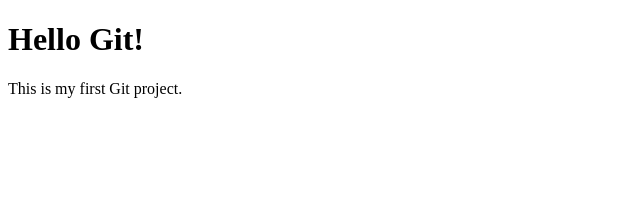
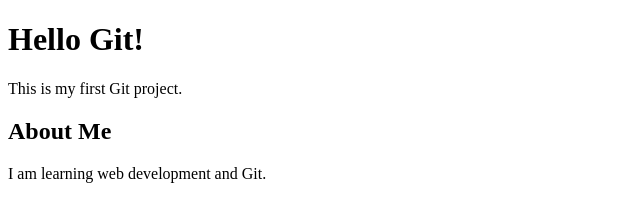
Before and after one commit to spancer669/practicing-git, a plain HTML site: page index.html in a window 1280 px wide. Shown: the whole page, without its empty margins (0-640 px from the left). Drawn offline with Linux system fonts and the light colour scheme.

Commit message:
Add about me section

```diff
--- a/index.html
+++ b/index.html
@@ -7,5 +7,7 @@
 <body>
     <h1>Hello Git!</h1>
     <p>This is my first Git project.</p>
+    <h2>About Me</h2>
+<p>I am learning web development and Git.</p>
 </body>
 </html>
```
